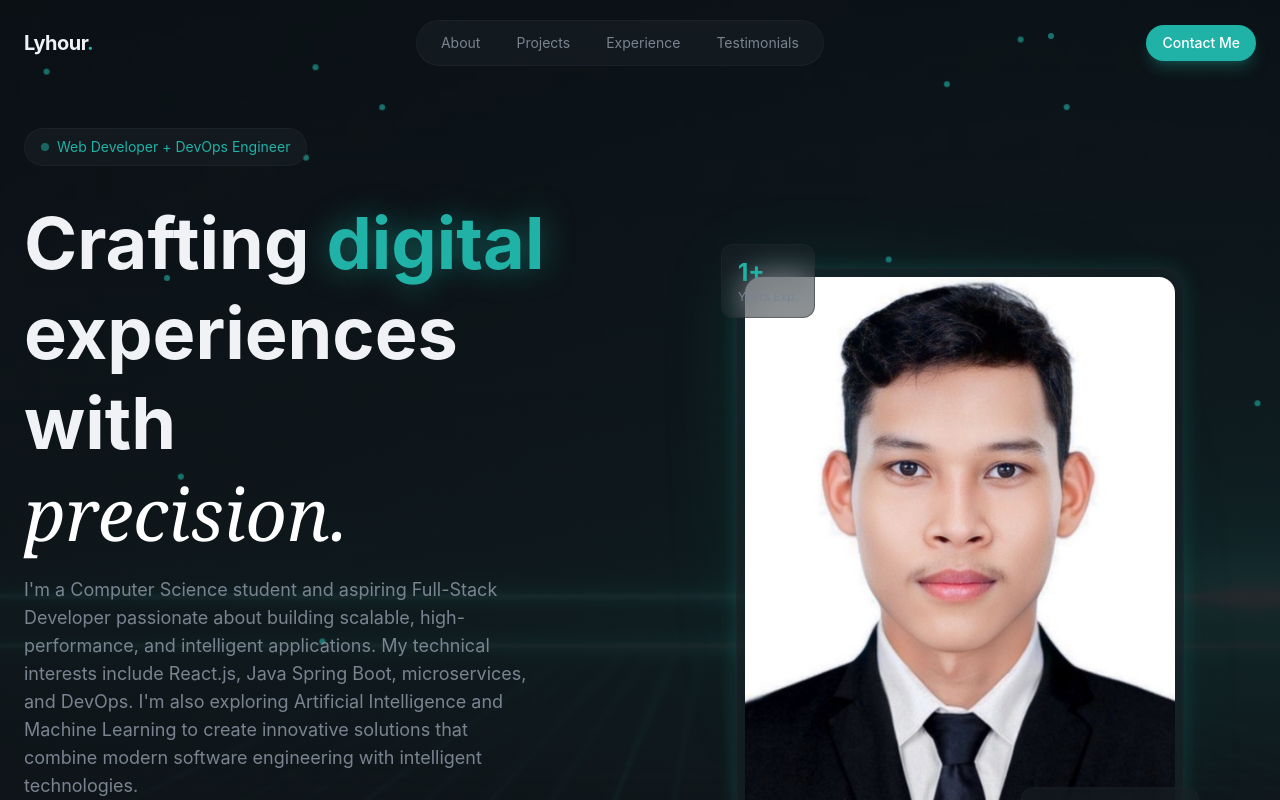
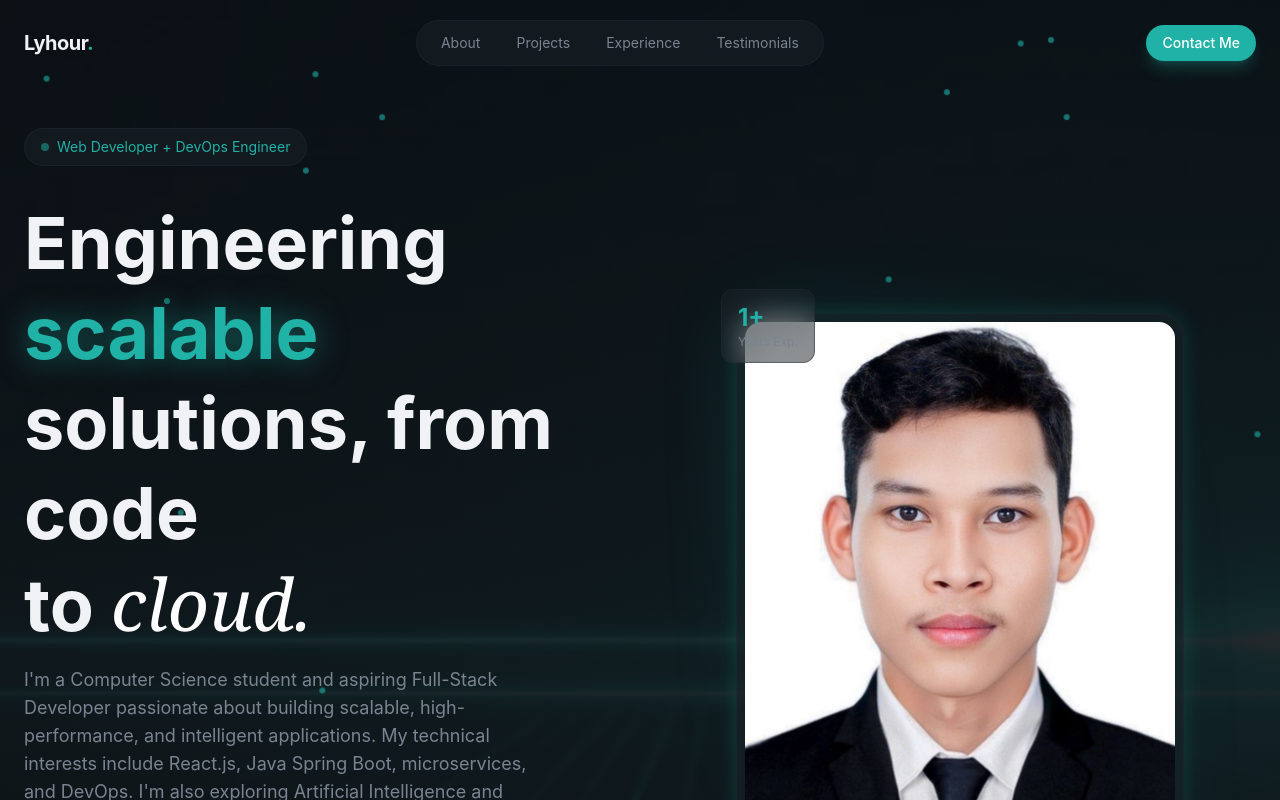
Before and after one commit to Dara79kh/my-portfolio, a React (Vite) app: page / in a window 1280 px wide. Shown: the top 800 px of the page. Built offline with nearby package versions, Linux system fonts and the light colour scheme.

Commit message:
Update main title

```diff
--- a/src/sections/Hero.jsx
+++ b/src/sections/Hero.jsx
@@ -82,12 +82,14 @@ export const Hero = () => {
             {/* Headline */}
             <div className="space-y-4">
               <h1 className="text-5xl md:text-6xl lg:text-7xl font-bold leading-tight animate-fade-in animation-delay-100">
-                Crafting <span className="text-primary glow-text">digital</span>
+                Engineering{" "}
+                <span className="text-primary glow-text">scalable</span>
                 <br />
-                experiences with
+                solutions, from code
                 <br />
+                to{" "}
                 <span className="font-serif italic font-normal text-white">
-                  precision.
+                  cloud.
                 </span>
               </h1>
               <p className="text-lg text-muted-foreground max-w-lg animate-fade-in animation-delay-200">
```
